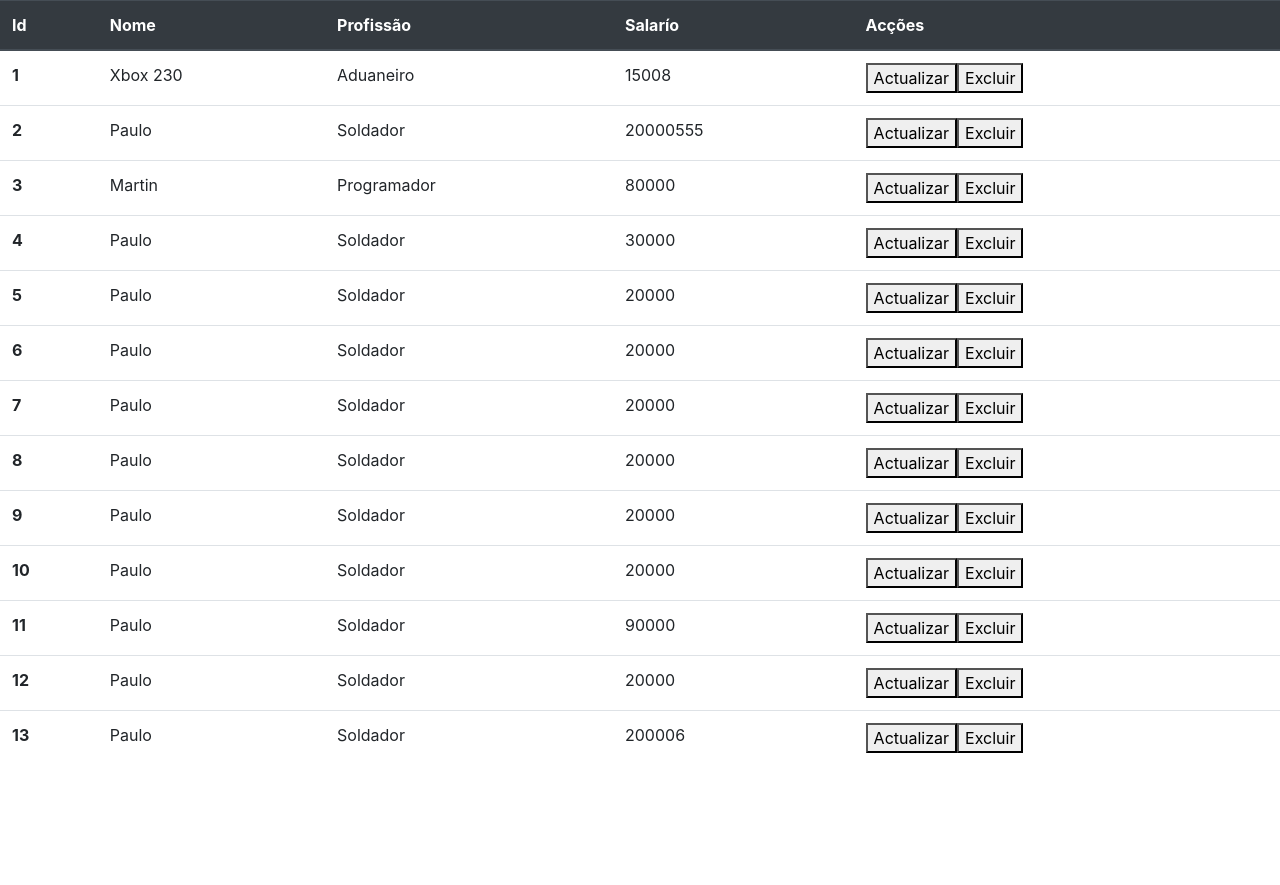
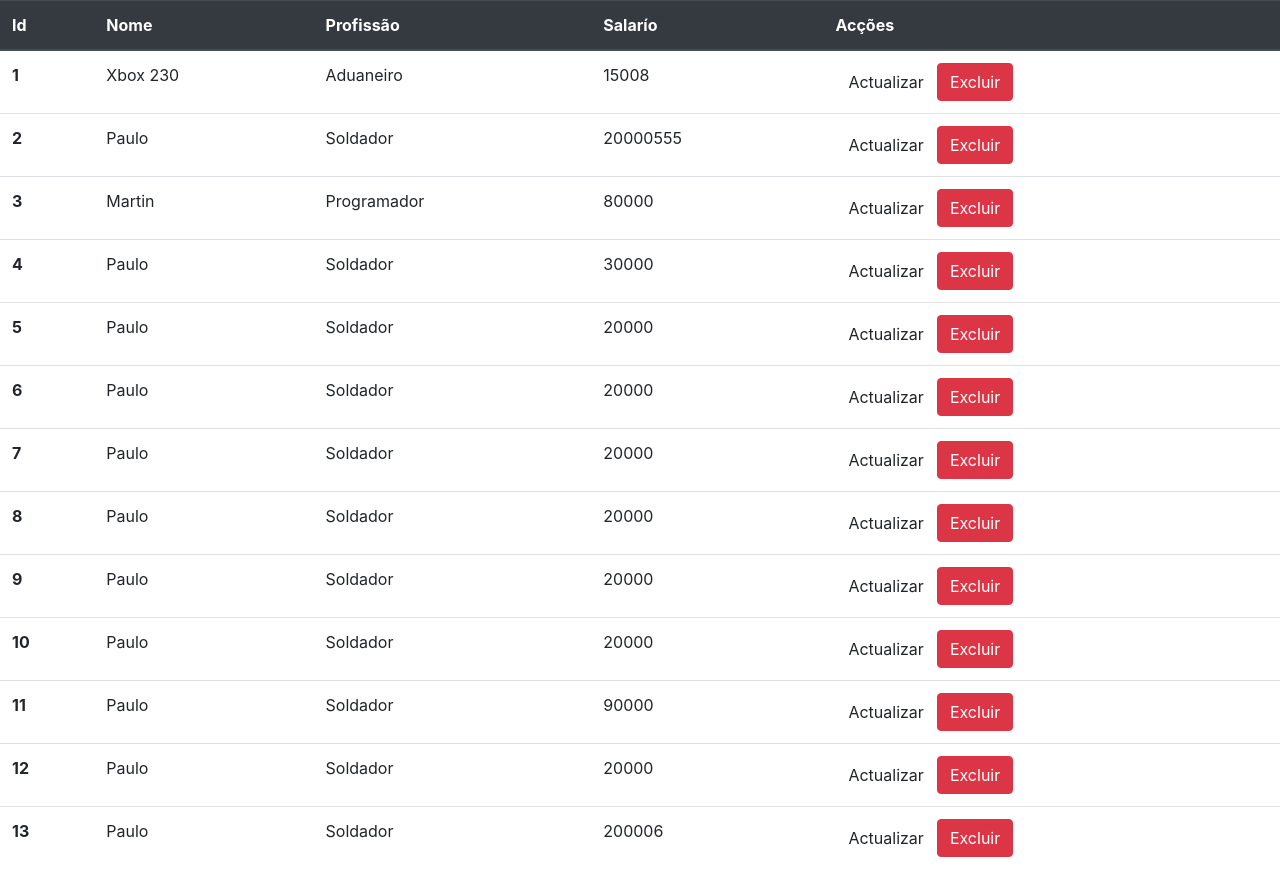
Before and after one commit to Miltonheber/cadastro_de_funcionarios, a Django app: page /listar in a window 1280 px wide. Shown: the part 56-941 px from the top of the page. Before the commit the page ends 809 px from the top, so only its background shows below. Run offline with Django 3.2, Linux system fonts and the light colour scheme; data comes from the database, SQL or seed files in the repository; some libraries are stand-ins or nearby versions.

Commit message:
colocando classes no buttons

```diff
--- a/core/templates/listar.html
+++ b/core/templates/listar.html
@@ -23,7 +23,7 @@
       <td>{{ele.nome}}</td>
       <td>{{ele.profissao}}</td>
       <td>{{ele.salario}}</td>
-      <td><button class="">Actualizar</button><button class="">Excluir</button></td>
+      <td><button class="btn btn-sucess">Actualizar</button><button class="btn btn-danger">Excluir</button></td>
     </tr>
     {% endfor %}
   </tbody>
```
